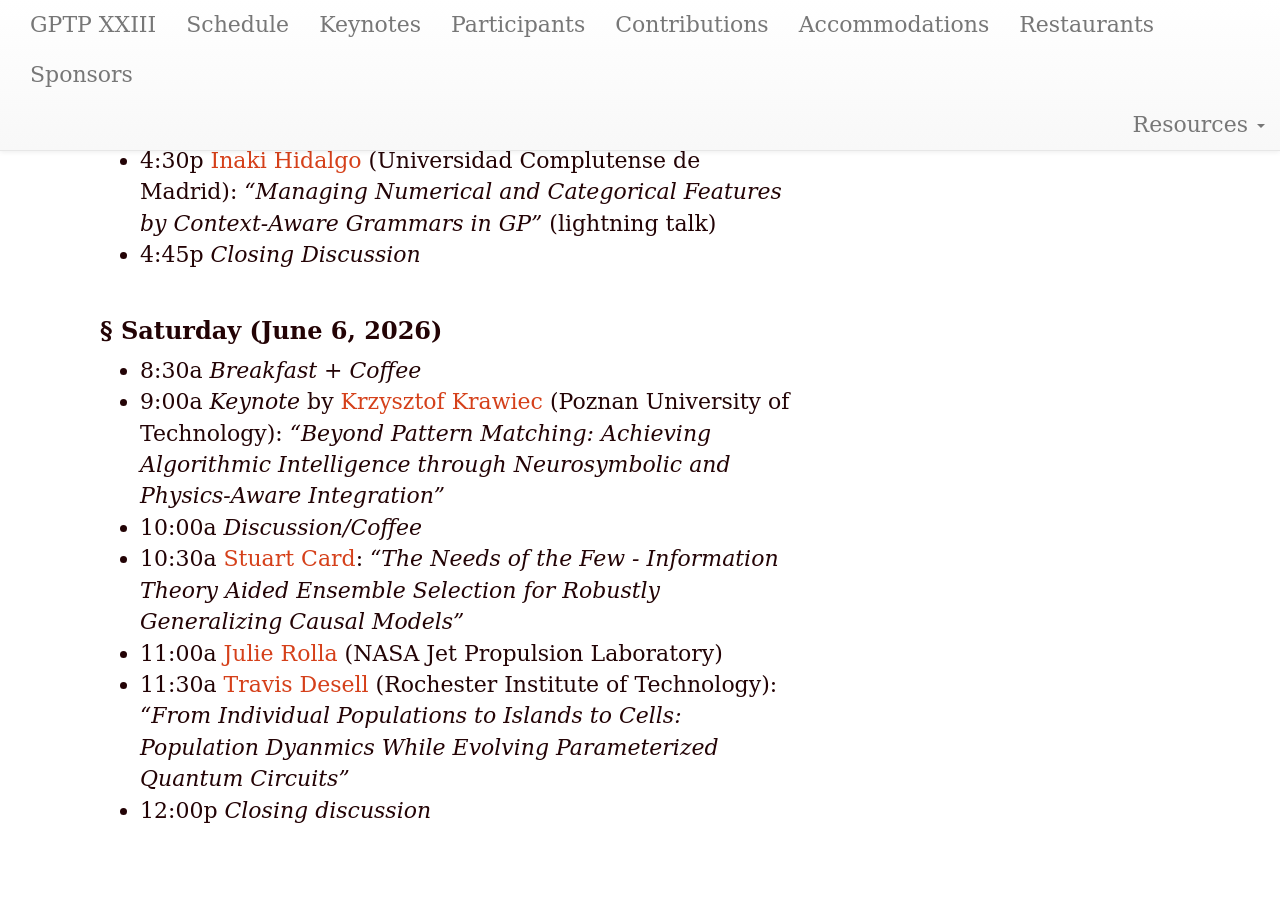
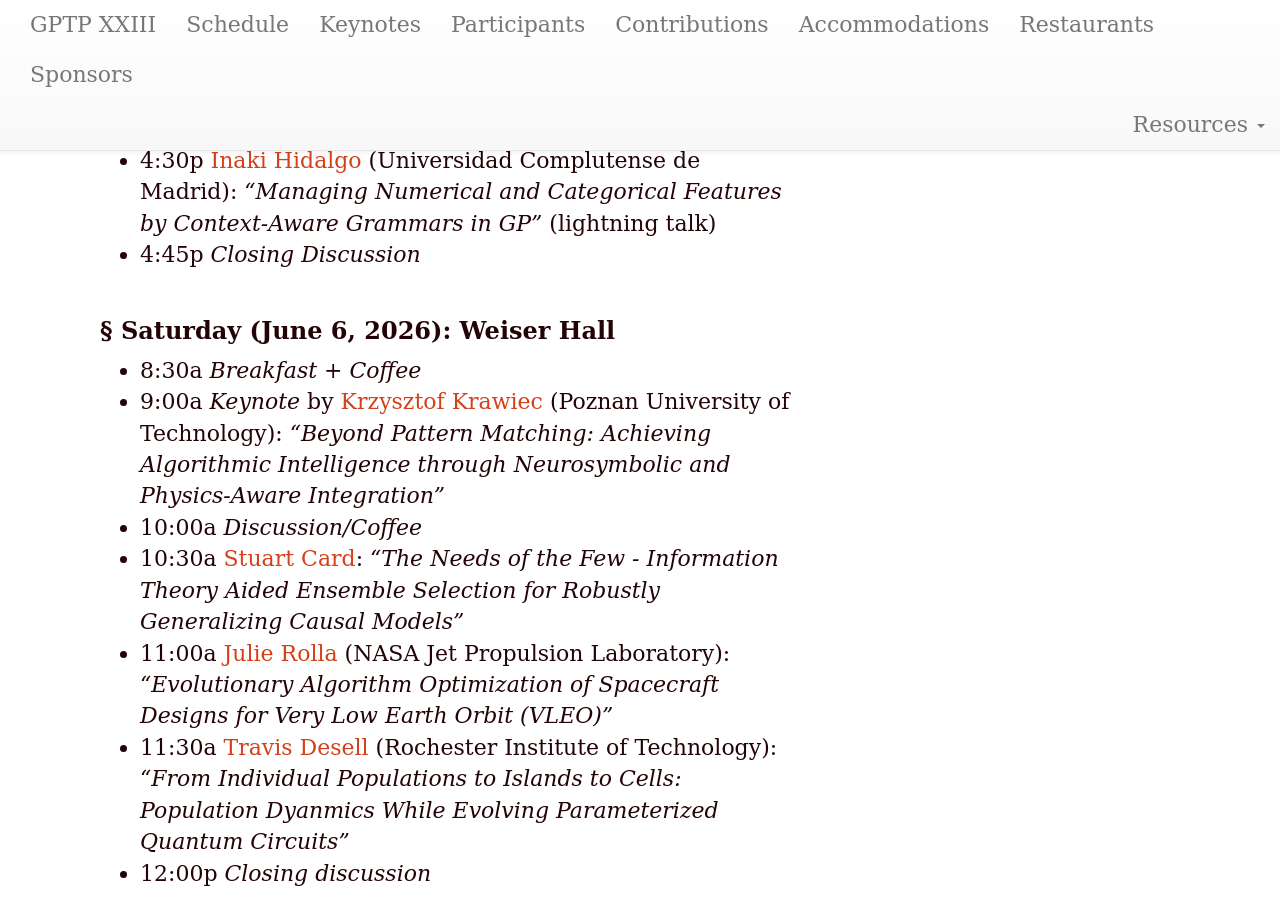
Before and after one commit to GPTP-workshop/gptp-workshop.github.io, a Jekyll site: the page built from schedule.md, in a window 1280 px wide and 900 px high, scrolled down 2181 px. Built offline with Jekyll 4.4.1, drawn with Linux system fonts in a browser that asks for light colours; before the commit the page ends 3018 px from its top, so only the background shows below that; some of the changed text lies outside the part shown.

Commit message:
Update schedule.md

```diff
--- a/schedule.md
+++ b/schedule.md
@@ -5,7 +5,7 @@ year: 2026
 
 # Schedule
 
-### Thursday (June 4, 2026)
+### Thursday (June 4, 2026): West Hall
 
 - 8:30a _Breakfast + Coffee_
 - 9:00a _Opening remarks_
@@ -24,7 +24,7 @@ year: 2026
 - 4:30p [Erik Fredericks](https://efredericks.github.io/) (Grand Valley State University): _"Every Map an Evolution, Every Room a Generation: Co-Evolution in a Procedurally-Generated Video Game"_ (lightning talk)
 - 4:45p _Closing Discussion_
 
-### Friday (June 5, 2026)
+### Friday (June 5, 2026): West Hall
 
 - 8:30a _Breakfast + Coffee_
 - 9:00a _Keynote_ by [Loris D'Antoni](https://cseweb.ucsd.edu/~ldantoni/) (University of California San Diego): _"Constraining Chaos: Toward Faithful and Semantic Decoding in Language Models"_
@@ -42,12 +42,12 @@ year: 2026
 - 4:30p [Inaki Hidalgo](https://scholar.google.com/citations?user=u0-tP94AAAAJ&hl=en) (Universidad Complutense de Madrid): _"Managing Numerical and Categorical Features by Context-Aware Grammars in GP"_ (lightning talk)
 - 4:45p _Closing Discussion_
 
-### Saturday (June 6, 2026)
+### Saturday (June 6, 2026): Weiser Hall
 
 - 8:30a _Breakfast + Coffee_
 - 9:00a _Keynote_ by [Krzysztof Krawiec](https://www.cs.put.poznan.pl/kkrawiec/) (Poznan University of Technology): _"Beyond Pattern Matching: Achieving Algorithmic Intelligence through Neurosymbolic and Physics-Aware Integration"_
 - 10:00a _Discussion/Coffee_
 - 10:30a [Stuart Card](http://www.critical.com/): _"The Needs of the Few - Information Theory Aided Ensemble Selection for Robustly Generalizing Causal Models"_
-- 11:00a [Julie Rolla](https://scholar.google.com/citations?user=cv3tCVsAAAAJ&hl=en) (NASA Jet Propulsion Laboratory)
+- 11:00a [Julie Rolla](https://scholar.google.com/citations?user=cv3tCVsAAAAJ&hl=en) (NASA Jet Propulsion Laboratory): _"Evolutionary Algorithm Optimization of Spacecraft Designs for Very Low Earth Orbit (VLEO)"_
 - 11:30a [Travis Desell](https://www.rit.edu/directory/tjdvse-travis-desell) (Rochester Institute of Technology): _"From Individual Populations to Islands to Cells: Population Dyanmics While Evolving Parameterized Quantum Circuits"_
 - 12:00p _Closing discussion_
```
